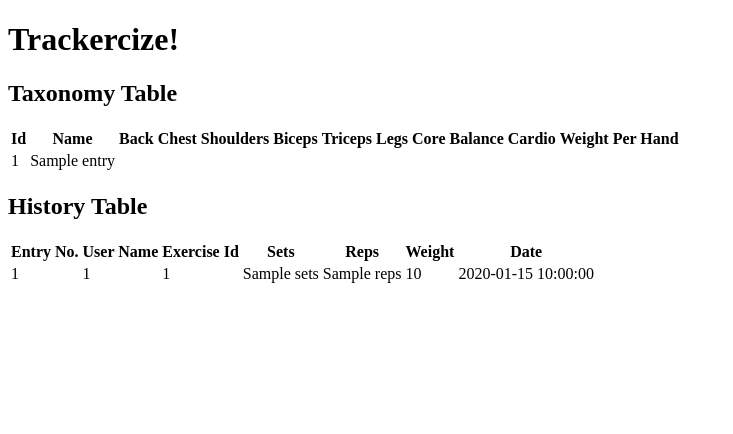
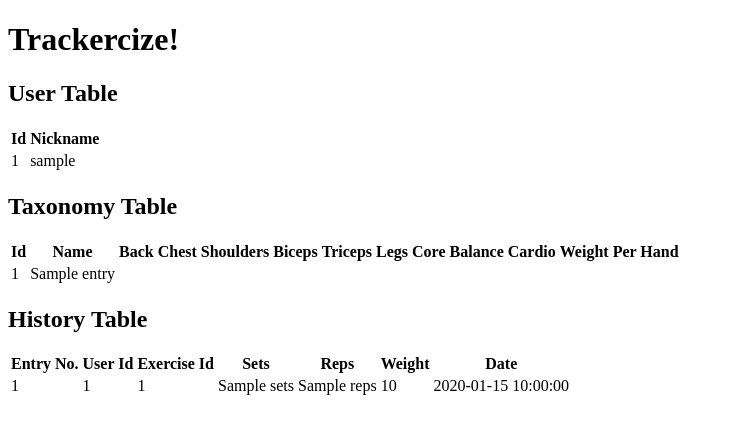
Before and after one commit to pbraunstein/trackercise, a Flask app: template templates/index.html in a window 1280 px wide. Shown: the top 434 px of the page, without its empty margins (0-733 px from the left). Run offline with Flask 2, Linux system fonts and the light colour scheme; the template is opened without the code that fills it: most values are stand-ins (such as "Sample title", 1, 10 or a date in 2020); parts of the project's set-up code (start-up, migrations or seed data) failed here and were passed over.

Commit message:
Display user table on index

```diff
--- a/app.py
+++ b/app.py
@@ -8,16 +8,17 @@ app.config.from_object(os.environ['APP_SETTINGS'])
 app.config['SQLALCHEMY_TRACK_MODIFICATIONS'] = False
 db = SQLAlchemy(app)
 
-from models import RepExercisesHistory, RepExercisesTaxonomy
+from models import Users, RepExercisesHistory, RepExercisesTaxonomy
 
 
 @app.route('/')
 def index():
+    user_results = list(Users.query.all())
     taxonomy_results = list(RepExercisesTaxonomy.query.all())
     taxonomy_results = [_prepare_taxonomy_entry(x) for x in taxonomy_results]
     history_results = list(RepExercisesHistory.query.all())
     history_results = [_prepare_history_entry(x) for x in history_results]
-    entries = [taxonomy_results, history_results]
+    entries = [user_results, taxonomy_results, history_results]
 
     return render_template('index.html', entries=entries)
 
--- a/templates/index.html
+++ b/templates/index.html
@@ -2,6 +2,27 @@
 <title>Track Your Workout</title>
 <div class=page>
   <h1>Trackercize!</h1>
+    <h2>User Table</h2>
+    <table>
+        <tr>
+            <th>
+                Id
+            </th>
+            <th>
+                Nickname
+            </th>
+        </tr>
+        {% for item in entries[0] %}
+        <tr>
+            <td>
+                {{ item.id }}
+            </td>
+            <td>
+                {{ item.nickname }}
+            </td>
+        </tr>
+        {% endfor %}
+    </table>
     <h2>Taxonomy Table</h2>
     <table>
         <tr>
@@ -42,7 +63,7 @@
                 Weight Per Hand
             </th>
         </tr>
-        {% for item in entries[0] %}
+        {% for item in entries[1] %}
         <tr>
             <td>
                 {{ item.id }}
@@ -90,7 +111,7 @@
                 Entry No.
             </th>
             <th>
-                User Name
+                User Id
             </th>
             <th>
                 Exercise Id
@@ -109,7 +130,7 @@
             </th>
 
         </tr>
-        {% for item in entries[1] %}
+        {% for item in entries[2] %}
             <tr>
                 <td>
                     {{ item.id }}
```
